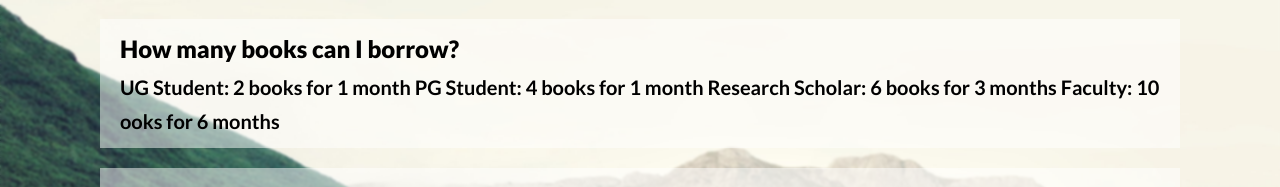
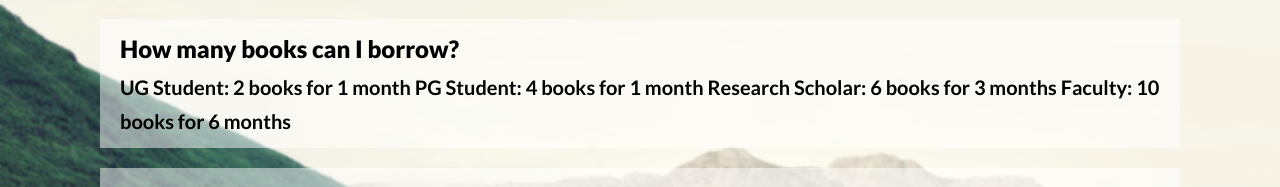
Before and after one commit to Nova-LIS/Nova-Frontend, a React (Create React App) app: page /faqs in a window 1280 px wide. Shown: the part 131-318 px from the top of the page. Built offline with nearby package versions, Linux system fonts and the light colour scheme.

Commit message:
Fixed small typo in faqs

```diff
--- a/src/pages/faqs/Faqs.js
+++ b/src/pages/faqs/Faqs.js
@@ -3,7 +3,7 @@ import classes from "./Faqs.module.css";
 const FAQs = [
     {
         query: "How many books can I borrow?",
-        answer: "UG Student: 2 books for 1 month  PG Student: 4 books for 1 month  Research Scholar: 6 books for 3 months  Faculty: 10 ooks for 6 months"
+        answer: "UG Student: 2 books for 1 month  PG Student: 4 books for 1 month  Research Scholar: 6 books for 3 months  Faculty: 10 books for 6 months"
     },
     {
         query: "How do I reserve a book?",
```
